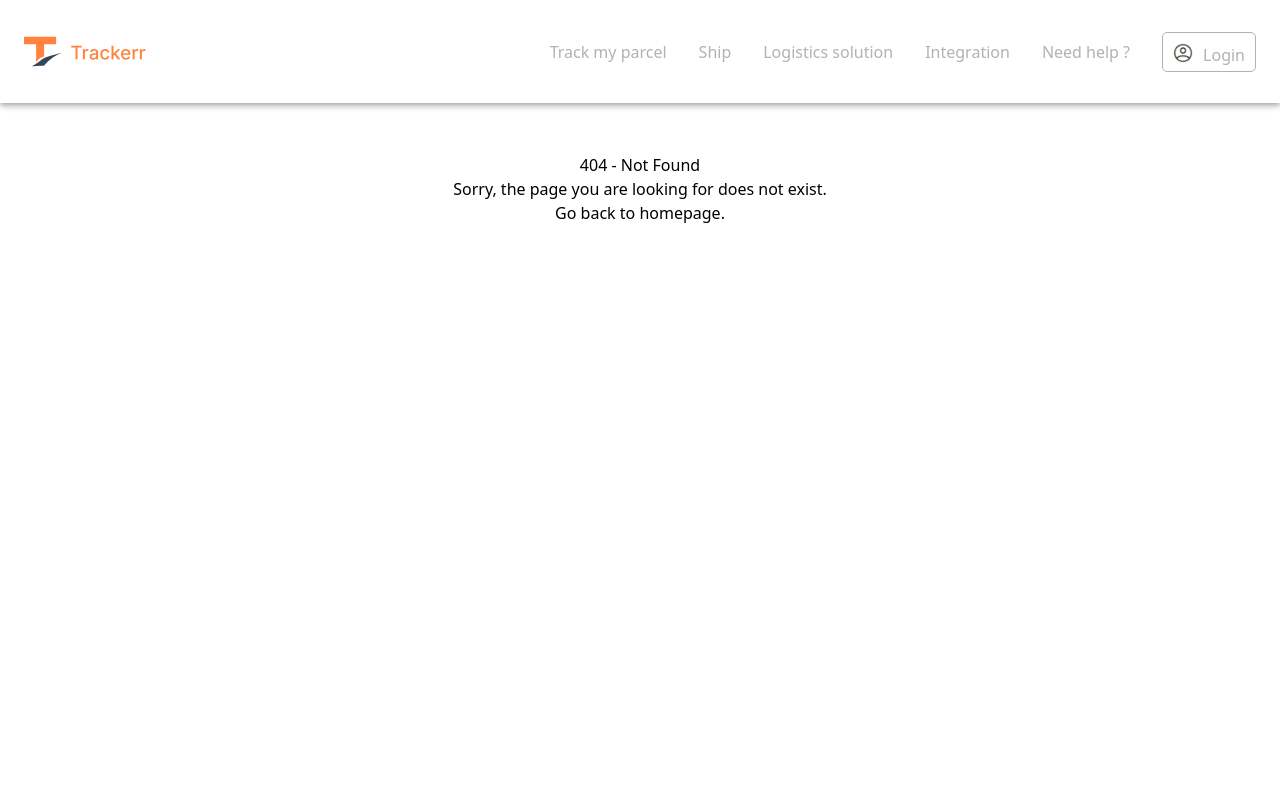
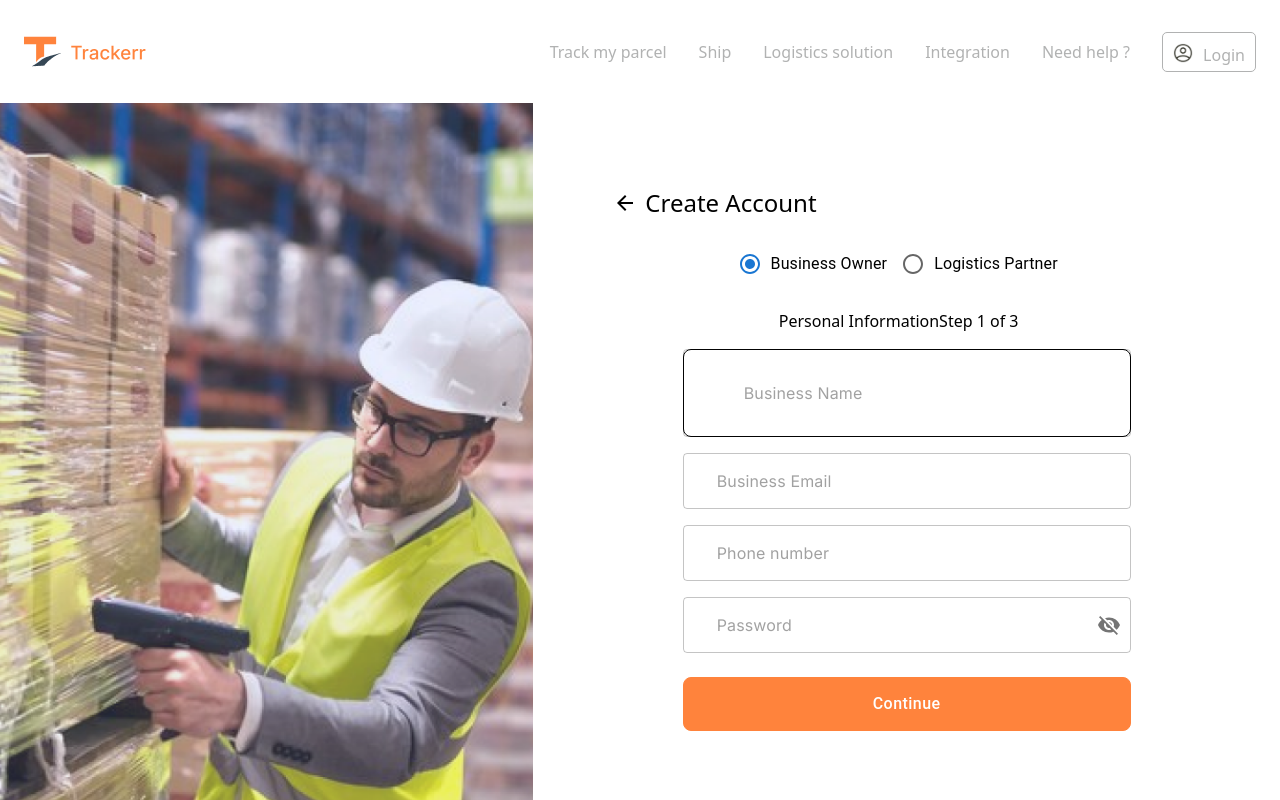
Before and after one commit to Amadu9933/Tracker-web-static, a React (Vite) app in the folder web-static/: page /SignUp in a window 1280 px wide. Before the commit this address had no page. Shown: the top 800 px of the page. Built offline with nearby package versions, Linux system fonts and the light colour scheme; a small style sheet from the web is missing.

Commit message:
sign up page

```diff
--- a/web-static/src/App.tsx
+++ b/web-static/src/App.tsx
@@ -16,6 +16,7 @@ import CustomerLandingPage from "./components/pages/customerPages/CustomerLandin
 
 import NotFoundPage from "./components/pages/customerPages/NotFoundPage";
 import LoginPage from "./components/pages/customerPages/BusLogPages/LoginPage";
+import SignUp from "./components/pages/authenticationPages/SignUp";
 
 const App: React.FC = () => {
 	return (
@@ -37,6 +38,7 @@ const App: React.FC = () => {
 					<Route path="NeedHelp" element={<NeedHelp />} />
 					<Route path="Login" element={<Login />} />
 					<Route path="LoginPage" element={<LoginPage/>} />
+					<Route path="SignUp" element={<SignUp/>}/>
 				</Route>
 			</Routes>
 		</div>
--- a/web-static/src/components/NavigationBarLinksComponents/Login.tsx
+++ b/web-static/src/components/NavigationBarLinksComponents/Login.tsx
@@ -4,6 +4,7 @@ import ArrowBackIcon from '@mui/icons-material/ArrowBack';
 import { FormControlLabel, Radio, RadioGroup, IconButton, InputAdornment, TextField } from '@mui/material';
 import VisibilityIcon from '@mui/icons-material/Visibility';
 import VisibilityOffIcon from '@mui/icons-material/VisibilityOff';
+import Button from "@mui/material/Button";
 
 const Login: React.FC = () => {
 
@@ -12,7 +13,32 @@ const Login: React.FC = () => {
 	const handlePasswordVisibility = () => {
     setShowPassword(!showPassword);
   };
-
+  const buttonStyles = {
+    backgroundColor: "#FF833C",
+    color: "white",
+    borderColor: "#FF833C",
+    paddingTop: "12px",
+    paddingRight: "18px",
+    paddingBottom: "12px",
+    paddingLeft: "18px",
+    borderRadius: "8px",
+    "&:focus": {
+      borderColor: "#FF833C",
+      backgroundColor: "#FF833C",
+      color: "white",
+    },
+    "&:hover": {
+      backgroundColor: "#FF833C",
+      color: "white",
+      borderColor: "#FF833C",
+    },
+    fontSize: "16px",
+    fontWeight: "medium",
+    textTransform: "none",
+    width: { xs: "100%", md: "100%" },
+    marginLeft: { xs: "0", md: "0" },
+    marginTop: "1.5rem",
+  };
 	return (
 		<div className="grid grid-cols-1 sm:grid-cols-12  m-4 mt-0 ml-0 mr-0">
 			<div className="rounded-none  col-span-5 h-64  bg-blue-500">
@@ -42,7 +68,7 @@ const Login: React.FC = () => {
 							className="radio-label"/>
 					</RadioGroup>
 					</div>
-				<div className="w-14 h-7  font-inter  text-lg font-medium leading-7 text-left"><label>Sign In</label></div>
+					<div className="w-14 h-7  flex flex-col    text-lg font-medium leading-7 text-left"><label>Sign In</label></div>
 
             {/* <div className="w-522px h-auto gap-0 py-10">
 			<form >
@@ -70,24 +96,24 @@ const Login: React.FC = () => {
 
 			</div> */}
 			<div className=" w-522 h-341 top-392 left-730 gap-32">
-  <form className="bg-white rounded px-8 pt-6 pb-8 mb-4">
+  <form className="flex flex-col bg-white px-8 pt-6 pb-8 mb-4">
     <div className="mb-4">
-      <label className="block text-gray-700 text-sm font-bold mb-2 text-left" htmlFor="username">
+      <label className="w-full block text-gray-700 text-sm font-bold mb-2 text-left" htmlFor="username">
         Email
       </label>
-      <input className="shadow appearance-none border rounded w-full py-2 px-3 text-gray-700 leading-tight focus:outline-none focus:shadow-outline" id="username" type="text" placeholder="Username" />
+      <input className="text-left shadow appearance-none border rounded w-full  text-gray-700 leading-tight focus:outline-none focus:shadow-outline" id="username" type="text" placeholder="Username" />
     </div>
     <div className="mb-4">
-      <label className="block text-gray-700 text-sm font-bold mb-2 text-left" htmlFor="password">
+      <label className=" w-full block text-gray-700 text-sm font-bold mb-2 text-left" htmlFor="password">
         Password
       </label>
-      <input className="shadow appearance-none border rounded w-full py-2 px-3 text-gray-700 mb-3 leading-tight focus:outline-none focus:shadow-outline" id="password" type="password" placeholder="******************" />
+      <input className="shadow appearance-none border rounded w-full  text-gray-700 mb-3 leading-tight focus:outline-none focus:shadow-outline" id="password" type="password" placeholder="******************" />
 
 	  <p className="text-black-500 text-xs italic text-right">Forget Password?</p>
-	  <button className="bg-pink-400 w-full hover:bg-pink-600 text-white font-bold py-2 px-4 rounded focus:outline-none focus:shadow-outline" type="button">
+	  <Button variant="outlined" sx={buttonStyles} type="button">
         Sign In
-		</button>
-		<p>Do not have an account? <Link to="/signup">Sign Up</Link></p>
+		</Button>
+		<p>Do not have an account? <Link  to="/signup">Sign Up</Link></p>
     </div>
 
   	</form>
--- a/web-static/src/components/pages/authenticationPages/SignUp.tsx
+++ b/web-static/src/components/pages/authenticationPages/SignUp.tsx
@@ -0,0 +1,219 @@
+import React, { useState } from 'react';
+import { Link } from 'react-router-dom';
+import ArrowBackIcon from '@mui/icons-material/ArrowBack';
+import { FormControlLabel, Radio, RadioGroup, IconButton, InputAdornment, TextField, Grid } from '@mui/material';
+import PhotoCameraIcon from '@mui/icons-material/PhotoCamera';
+import VisibilityIcon from '@mui/icons-material/Visibility';
+import VisibilityOffIcon from '@mui/icons-material/VisibilityOff';
+
+import Button from "@mui/material/Button";
+
+
+const SignUp = () => {
+  const [currentPage, setCurrentPage] = useState(1);
+  const [userType, setUserType] = useState("businessOwner");
+  const [showPassword, setShowPassword] = useState(false);
+
+  const buttonStyles = {
+    backgroundColor: "#FF833C",
+    color: "white",
+    borderColor: "#FF833C",
+    paddingTop: "12px",
+    paddingRight: "18px",
+    paddingBottom: "12px",
+    paddingLeft: "18px",
+    borderRadius: "8px",
+    "&:focus": {
+      borderColor: "#FF833C",
+      backgroundColor: "#FF833C",
+      color: "white",
+    },
+    "&:hover": {
+      backgroundColor: "#FF833C",
+      color: "white",
+      borderColor: "#FF833C",
+    },
+    fontSize: "16px",
+    fontWeight: "medium",
+    textTransform: "none",
+    width: { xs: "100%", md: "100%" },
+    marginLeft: { xs: "0", md: "0" },
+    marginTop: "1.5rem",
+  };
+
+
+  const nextPage = () => {
+    setCurrentPage(currentPage + 1);
+  };
+
+  const prevPage = () => {
+    setCurrentPage(currentPage - 1);
+  };
+
+  function submitForm(event: MouseEvent<HTMLButtonElement, MouseEvent>): void {
+    throw new Error('Function not implemented.');
+  }
+
+  return (
+    <div>
+      <div className="grid grid-cols-1 sm:grid-cols-12  m-4 mt-0 ml-0 mr-0">
+        <div className="rounded-none  col-span-5 h-64  bg-white">
+          <img
+            src="./src/assets/RegImage.png"
+            alt="Login"
+            className="bg-contain"
+          />
+        </div>
+        <div className="rounded-none col-span-7 h-256 bg-white py-20 px-20">
+          <div>
+            <Link to="/">
+              <div className="welcome-back font-inter mb-5 text-black text-2xl font-medium leading-10 w-56 h-10 gap-0">
+                <ArrowBackIcon />
+                <span>Create Account</span>
+              </div>
+            </Link>
+            <div className="radio-group inline-flex items-center gap-8 mb-5">
+              <RadioGroup aria-label="userType" row value={userType} onChange={(e) => setUserType(e.target.value)}>
+                <FormControlLabel
+                  value="businessOwner"
+                  control={<Radio />}
+                  label="Business Owner"
+                  className="radio-label"
+                />
+                <FormControlLabel
+                  value="logisticsPartner"
+                  control={<Radio />}
+                  label="Logistics Partner"
+                  className="radio-label"
+                />
+              </RadioGroup>
+            </div>
+          </div>
+
+      <div className="flex justify-center py-5">
+        <form className="max-w-md w-full gap-4">
+          <Grid container spacing={2} direction="column" >
+            {currentPage === 1 && (
+              <>
+                <h2><label>Personal Information</label>Step 1 of 3</h2>
+                <Grid item>
+                  <TextField
+                    type="text"
+                    className="flex w-full  rounded-none"
+                    placeholder={userType === "businessOwner" ? "Business Name" : "Logistic Name"}
+                    required
+                  />
+                </Grid>
+                <Grid item>
+                  <TextField
+                    type="email"
+                    className="w-full rounded-lg"
+                    placeholder={userType === "businessOwner" ? "Business Email" : "Logistic Email"}
+                    required
+                  />
+                </Grid>
+                <Grid item>
+                  <TextField
+                    type="tel"
+                    className="w-full mb-5"
+                    placeholder="Phone number"
+                    required
+                  />
+                </Grid>
+                <Grid item>
+                  <TextField
+                    type={showPassword ? "text" : "password"}
+                    placeholder="Password"
+                    className="w-full mb-5"
+                    InputProps={{
+                      endAdornment: (
+                        <InputAdornment position="end">
+                          <IconButton onClick={() => setShowPassword(!showPassword)} edge="end">
+                            {showPassword ? <VisibilityIcon /> : <VisibilityOffIcon />}
+                          </IconButton>
+                        </InputAdornment>
+                      ),
+                    }}
+                    required
+                  />
+                </Grid>
+              </>
+            )}
+
+            {currentPage === 2 && (
+              <>
+                <h2>Step 2 of 3</h2>
+                {userType === "businessOwner" ? (
+                  <>
+                    <Grid item>
+                      <TextField
+                        type="text"
+                        className="w-full mb-5"
+                        placeholder="Services"
+                        required
+                      />
+                    </Grid>
+                    <Grid item>
+                      <TextField
+                        type="text"
+                        placeholder="Address"
+                        className="w-full mb-5"
+                        required
+                      />
+                    </Grid>
+                  </>
+                ) : (
+                  <>
+                    <Grid item>
+                      <TextField
+                        type="text"
+                        className="w-full mb-5"
+                        placeholder="Services 01"
+                        required
+                      />
+                    </Grid>
+                    <Grid item>
+                      <TextField
+                        type="text"
+                        className="w-full mb-5"
+                        placeholder="Address 01"
+
+                        required
+                      />
+                    </Grid>
+                  </>
+                )}
+              </>
+            )}
+
+            {currentPage === 3 && (
+              <>
+                <h2>Step 3 of 3</h2>
+                {/* Allow user to add profile image */}
+                <Grid item>
+                  <IconButton>
+                    <PhotoCameraIcon />
+                  </IconButton>
+                </Grid>
+              </>
+            )}
+          </Grid>
+          {currentPage === 1 && <Button variant="outlined" sx={buttonStyles} type="button" onClick={nextPage}>Continue</Button>}
+          {/* {currentPage === 2 && <Button variant="outlined" sx={buttonStyles} type="button" onClick={prevPage}>Previous</Button>} */}
+          {currentPage === 2 && <Button variant="outlined" sx={buttonStyles} type="button" onClick={nextPage}>Continue</Button>}
+          {currentPage === 3 && (
+            <>
+              {/* <Button variant="outlined" sx={buttonStyles} type="button" onClick={prevPage}>Previous</Button> */}
+              <Button variant="outlined" sx={buttonStyles} type="button" onClick={submitForm}>Submit</Button>
+            </>
+          )}
+        </form>
+        </div>
+      </div>
+
+      </div>
+    </div>
+  );
+};
+
+export default SignUp;
--- a/web-static/tailwind.config.js
+++ b/web-static/tailwind.config.js
@@ -4,5 +4,5 @@ export default {
 	theme: {
 		extend: {},
 	},
-	plugins: [],
+	plugins: [require("@tailwindcss/forms")],
 };
```
Also changed, not shown: web-static/src/assets/RegImage.png (added). Lines whose indentation alone changed are shown as unchanged.
